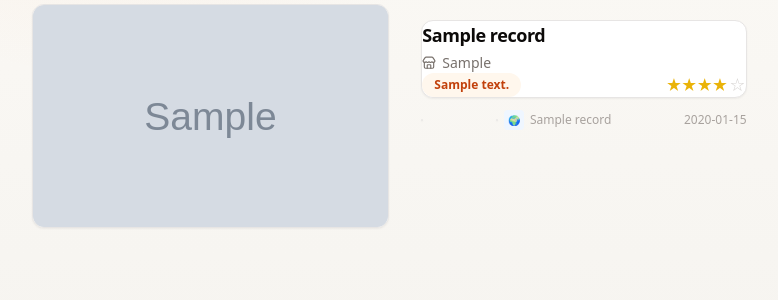
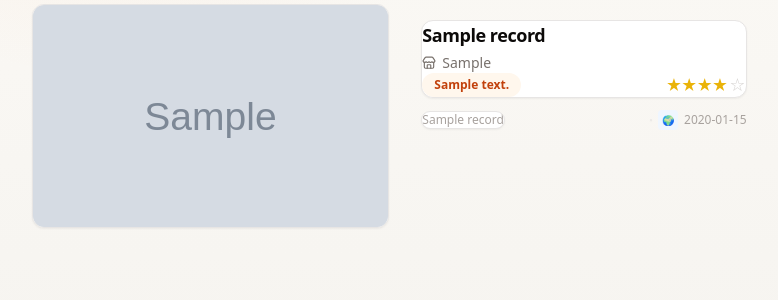
Before and after one commit to hhman3097/Foofie, a FastAPI app: page / in a window 1280 px wide. Shown: the part 360-660 px from the top of the page, without its empty margins (56-834 px from the left). Run offline with FastAPI, Linux system fonts and the light colour scheme; tables that the repository leaves empty hold one stand-in row (values such as "Sample post"); grey boxes marked "Sample" are stand-in pictures; some libraries are stand-ins or nearby versions.

Commit message:
fix: 布局恢复，地球按钮移到日期旁边

```diff
--- a/foofie/templates/index.html
+++ b/foofie/templates/index.html
@@ -81,13 +81,13 @@
                     </span>
                 </div>
                 <div class="flex items-center justify-between gap-2 text-xs text-stone-400">
-                    <div class="flex items-center gap-1.5 min-w-0">
+                    <span class="min-w-0 truncate">{% if r.location_name %}{{ r.location_name }}{% else %}未命名地点{% endif %}</span>
+                    <div class="flex items-center gap-1.5 flex-shrink-0">
                         <a href="/globe?lat={{ r.latitude }}&lng={{ r.longitude }}"
-                           class="inline-flex items-center justify-center w-5 h-5 rounded bg-blue-50 text-[10px] hover:bg-blue-100 flex-shrink-0"
+                           class="inline-flex items-center justify-center w-5 h-5 rounded bg-blue-50 text-[10px] hover:bg-blue-100"
                            title="在地球上查看">🌍</a>
-                        <span class="truncate">{% if r.location_name %}{{ r.location_name }}{% else %}未命名地点{% endif %}</span>
+                        <span>{{ r.date_eaten }}</span>
                     </div>
-                    <span class="flex-shrink-0">{{ r.date_eaten }}</span>
                 </div>
             </div>
         </a>
```
